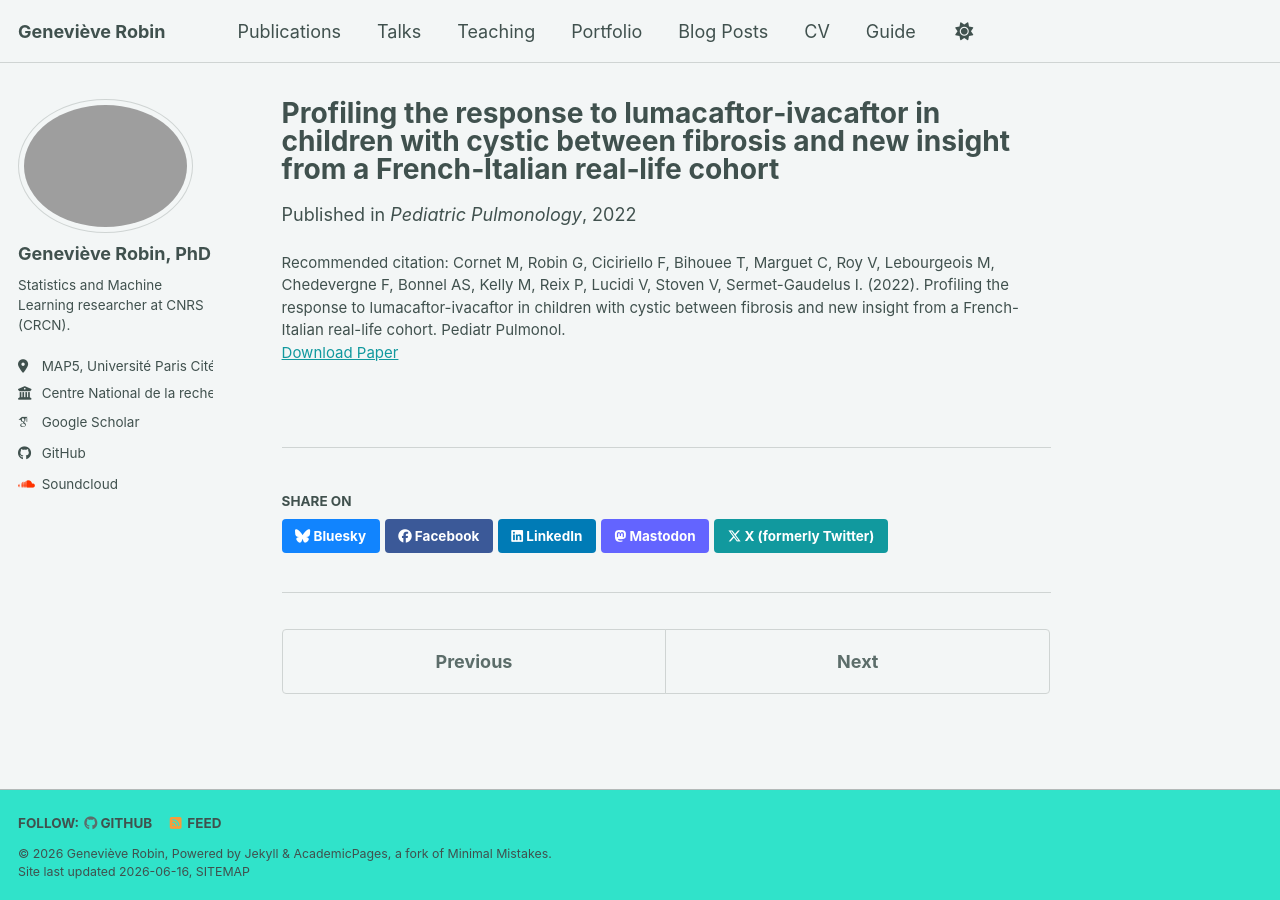
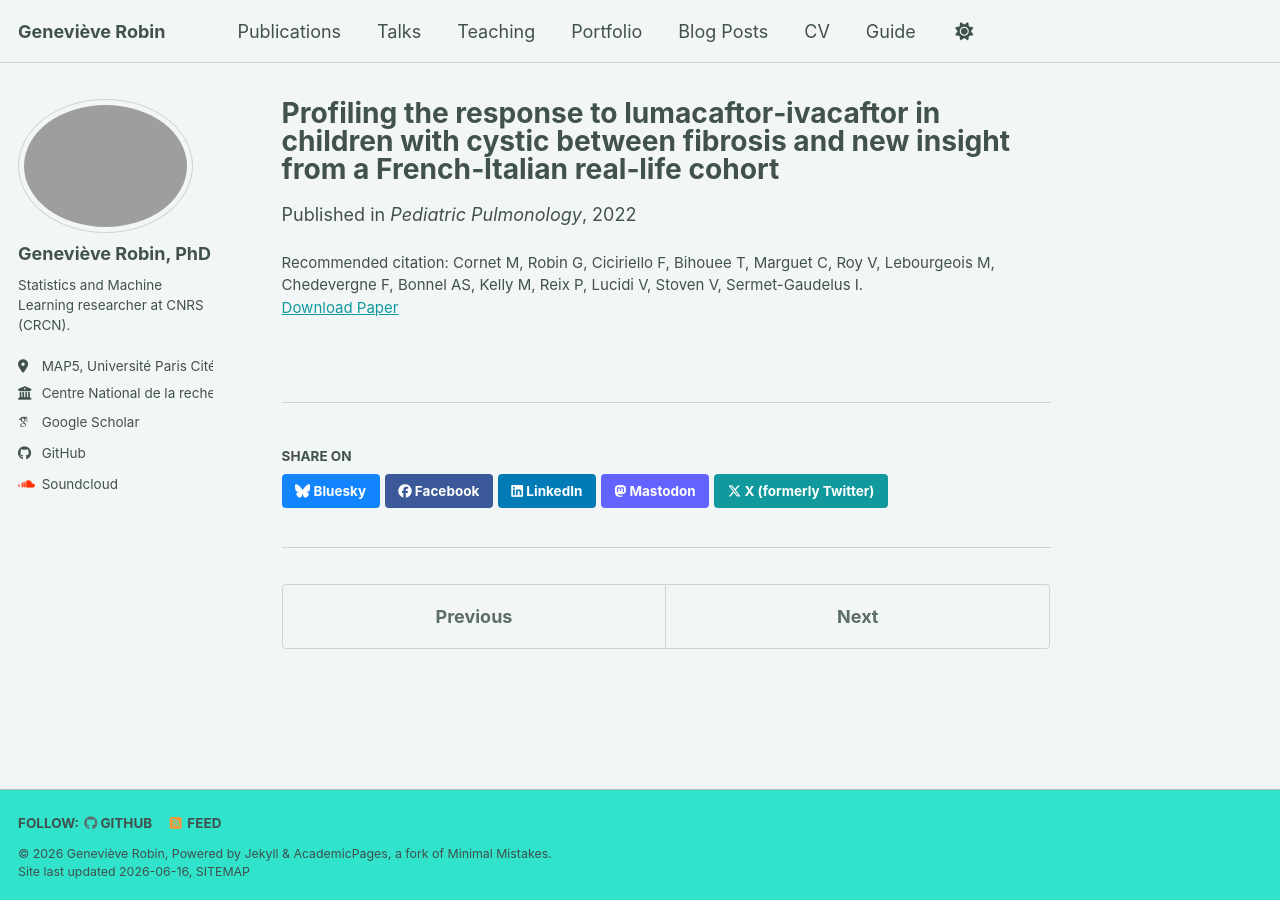
Before and after one commit to genevievelrobin/genevievelrobin.github.io, a Jekyll site: the page built from _publications/cornet_2022_muco.md, in a window 1280 px wide. Built offline with Jekyll 4.4.1, drawn with Linux system fonts in a browser that asks for light colours; some web fonts are replaced; a script bundle is joined from its source files by our own code; library files that are not in the unit come from our copies.

Commit message:
Simplify citation in cornet_2022_muco.md
Updated citation to remove additional details.

```diff
--- a/_publications/cornet_2022_muco.md
+++ b/_publications/cornet_2022_muco.md
@@ -8,5 +8,5 @@ permalink: /publication/cornet_2022_muco
 date: 2022-04-22
 venue: 'Pediatric Pulmonology'
 paperurl: 'https://pubmed.ncbi.nlm.nih.gov/35996214/'
-citation: 'Cornet M, Robin G, Ciciriello F, Bihouee T, Marguet C, Roy V, Lebourgeois M, Chedevergne F, Bonnel AS, Kelly M, Reix P, Lucidi V, Stoven V, Sermet-Gaudelus I. (2022). Profiling the response to lumacaftor-ivacaftor in children with cystic between fibrosis and new insight from a French-Italian real-life cohort. Pediatr Pulmonol.'
+citation: 'Cornet M, Robin G, Ciciriello F, Bihouee T, Marguet C, Roy V, Lebourgeois M, Chedevergne F, Bonnel AS, Kelly M, Reix P, Lucidi V, Stoven V, Sermet-Gaudelus I.'
 ---
```
